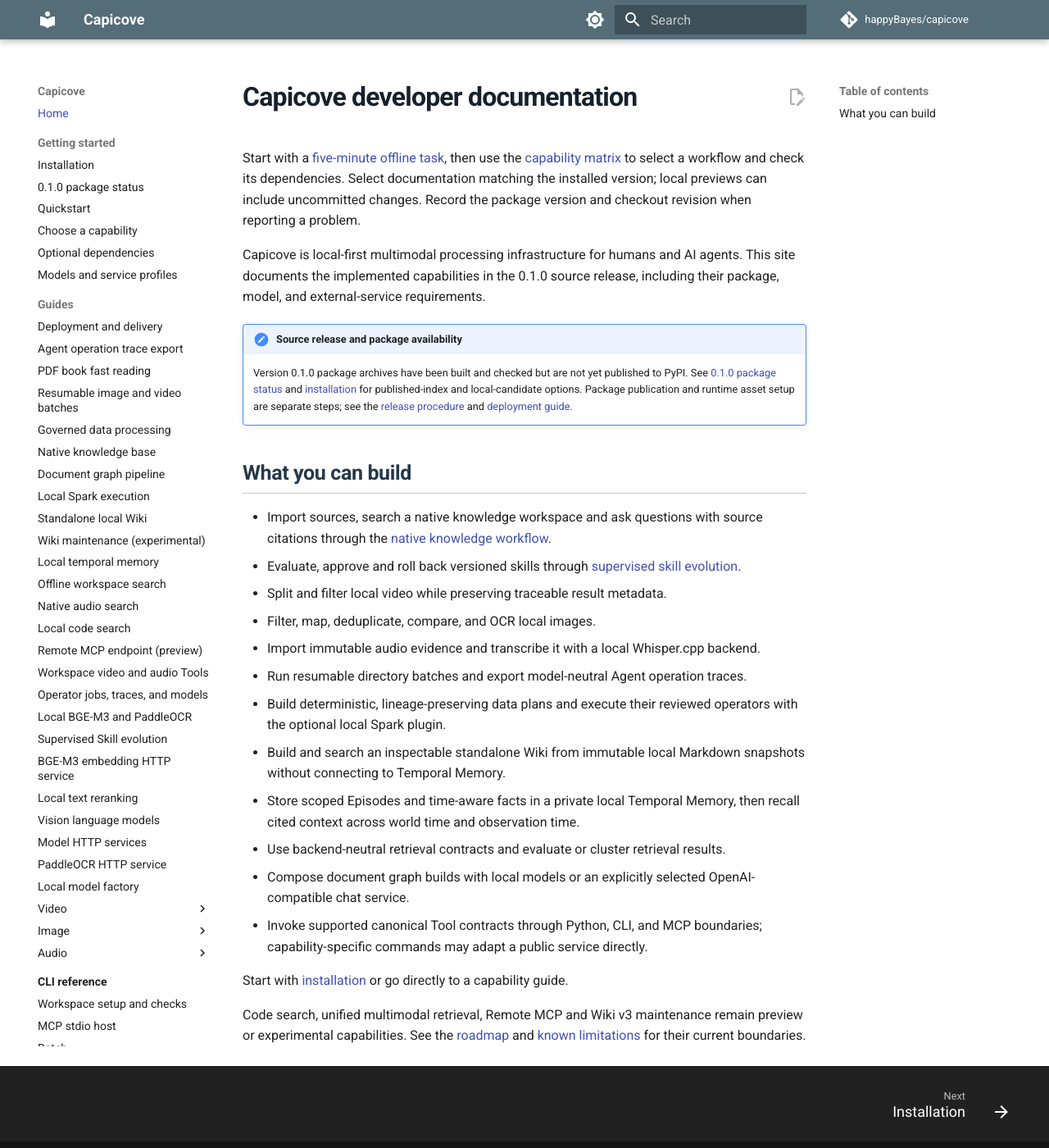
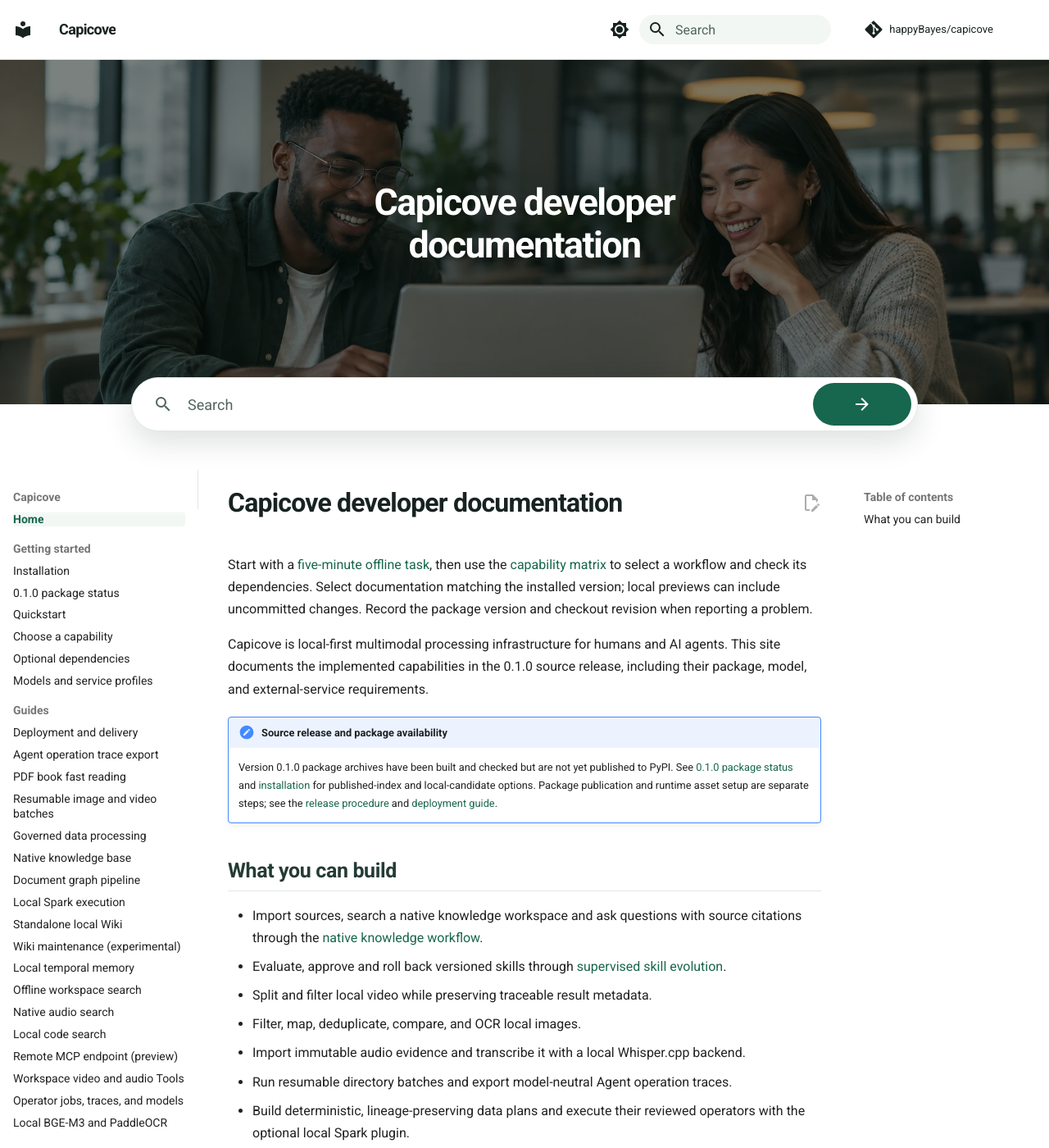
Before and after one commit to happyBayes/capicove, an MkDocs documentation site: the page built from docs/site/index.md, in a window 1280 px wide and 1400 px high. Shown: the whole window at 82% size. Built offline with MkDocs 1.6.1 and Material for MkDocs 9.7.7, drawn with Linux system fonts in a browser that asks for light colours; comment, search, counter and statistics services are not loaded.

Commit message:
docs: refresh presentation without changing documentation content
Refs: happyBayes/capicove#3

```diff
--- /dev/null
+++ b/docs/site/javascripts/presentation.js
@@ -0,0 +1,21 @@
+/* Reuse Material's search dialog, index, keyboard handling and clear action. */
+(() => {
+  const trigger = document.querySelector(".capicove-hero__search");
+  const query = document.querySelector('[data-md-component="search-query"]');
+  const toggle = document.getElementById("__search");
+  if (!trigger || !query || !toggle) return;
+  let launchedFromHero = false;
+  trigger.hidden = false;
+  trigger.addEventListener("click", () => {
+    launchedFromHero = true;
+    toggle.checked = true;
+    toggle.dispatchEvent(new Event("change", { bubbles: true }));
+    query.focus();
+  });
+  toggle.addEventListener("change", () => {
+    if (!toggle.checked && launchedFromHero) {
+      launchedFromHero = false;
+      trigger.focus({ preventScroll: true });
+    }
+  });
+})();
--- a/docs/site/stylesheets/extra.css
+++ b/docs/site/stylesheets/extra.css
@@ -1,13 +1,173 @@
 :root {
-  --capicove-heading-primary: #17212b;
-  --capicove-heading-secondary: #253849;
-  --capicove-heading-rule: rgba(37, 56, 73, 0.28);
+  --capicove-heading-primary: #182321;
+  --capicove-heading-secondary: #253b35;
+  --capicove-heading-rule: #e0e8e4;
+  --capicove-green: #17664e;
+  --capicove-surface: #f2f7f4;
+  --capicove-scrollbar: #8a9e96;
 }
 
 [data-md-color-scheme="slate"] {
   --capicove-heading-primary: #f4f8fb;
   --capicove-heading-secondary: #d8e7ef;
   --capicove-heading-rule: rgba(216, 231, 239, 0.32);
+  --capicove-green: #82d8b8;
+  --capicove-surface: #24322e;
+  --capicove-scrollbar: #718b80;
+}
+
+body[data-md-color-scheme="default"] {
+  --md-default-bg-color: #fff;
+  --md-primary-fg-color: #fff;
+  --md-primary-bg-color: #182321;
+  --md-primary-bg-color--light: #52655e;
+  --md-typeset-a-color: var(--capicove-green);
+  --md-accent-fg-color: #0e513c;
+}
+
+body[data-md-color-scheme="slate"] {
+  --md-primary-fg-color: #19241f;
+  --md-primary-bg-color: #edf5f0;
+  --md-typeset-a-color: var(--capicove-green);
+  --md-accent-fg-color: #a7e8cf;
+}
+
+* {
+  scrollbar-color: var(--capicove-scrollbar) transparent;
+  scrollbar-width: thin;
+}
+
+*::-webkit-scrollbar { width: 8px; height: 8px; }
+*::-webkit-scrollbar-thumb { background: var(--capicove-scrollbar); border-radius: 6px; }
+*::-webkit-scrollbar-track { background: transparent; }
+*::-webkit-scrollbar-thumb:hover { background: var(--capicove-green); }
+
+.md-grid { max-width: 74rem; }
+
+.md-header {
+  box-shadow: none;
+  border-bottom: 1px solid var(--capicove-heading-rule);
+}
+
+.md-header__inner { min-height: 3.6rem; }
+.md-header__topic:first-child { font-weight: 800; letter-spacing: -0.035em; }
+.md-header .md-search__form { border-radius: 1.6rem; background: var(--capicove-surface); }
+.md-header .md-search__input { color: var(--md-primary-bg-color); }
+.md-header .md-search__input::placeholder { color: var(--md-primary-bg-color--light); }
+.md-header .md-search__icon { color: var(--md-primary-bg-color); }
+
+.capicove-hero {
+  position: relative;
+  display: grid;
+  place-items: center;
+  min-height: 21rem;
+  margin-bottom: 2.5rem;
+  padding: 3rem 1.2rem 4rem;
+  background: #243d34 url("../assets/images/docs-collaboration.webp") center 42% / cover no-repeat;
+  color: #fff;
+  isolation: isolate;
+}
+
+.capicove-hero::before {
+  content: "";
+  position: absolute;
+  inset: 0;
+  z-index: -1;
+  background: rgba(9, 22, 17, 0.52);
+}
+
+.capicove-hero__title {
+  max-width: 24ch;
+  margin: 0 auto;
+  font-size: clamp(1.8rem, 3.5vw, 3rem);
+  font-weight: 800;
+  line-height: 1.15;
+  letter-spacing: -0.035em;
+  text-align: center;
+  text-wrap: balance;
+}
+
+.capicove-hero__search {
+  position: absolute;
+  inset: auto 0 -1.65rem;
+  display: flex;
+  align-items: center;
+  gap: 0.9rem;
+  width: min(48rem, calc(100% - 2rem));
+  min-height: 3.3rem;
+  margin-inline: auto;
+  padding: 0.3rem 0.35rem 0.3rem 1.3rem;
+  border: 1px solid #e0e8e4;
+  border-radius: 2rem;
+  background: #fff;
+  color: #52655e;
+  box-shadow: 0 0.65rem 1.8rem rgba(15, 39, 29, 0.14);
+  font: inherit;
+  font-size: 0.9rem;
+  text-align: left;
+  cursor: pointer;
+}
+
+.capicove-hero__search[hidden] { display: none; }
+.capicove-hero__search svg { width: 1.2rem; height: 1.2rem; fill: currentColor; }
+.capicove-hero__search-action {
+  display: grid;
+  place-items: center;
+  align-self: stretch;
+  min-width: 6rem;
+  margin-left: auto;
+  border-radius: 2rem;
+  background: #17664e;
+  color: #fff;
+}
+.capicove-hero__search:hover .capicove-hero__search-action { background: #0e513c; }
+.capicove-hero__search:active { box-shadow: none; }
+
+.md-typeset { line-height: 1.7; }
+.md-typeset a { text-underline-offset: 0.18em; }
+.md-typeset a:hover { text-decoration: underline; }
+.md-nav__link { border-radius: 0.2rem; }
+.md-nav__link:hover { color: var(--capicove-green); }
+body[data-md-color-scheme] .md-nav__link--active { color: var(--capicove-green); font-weight: 700; }
+.md-typeset code { border-radius: 0.2rem; }
+.md-typeset table:not([class]) th { background: var(--capicove-surface); }
+
+:where(a, button, input):focus-visible {
+  outline: 3px solid var(--capicove-green);
+  outline-offset: 4px;
+}
+
+@media (min-width: 76.25em) {
+  .md-sidebar--primary { border-right: 1px solid var(--capicove-heading-rule); }
+  .md-sidebar--primary .md-nav__link--active { background: var(--capicove-surface); }
+  .md-content { margin-inline: 0.6rem; }
+}
+
+@media (max-width: 59.984375em) {
+  .capicove-hero { min-height: 17rem; }
+  .md-header__inner { min-height: 2.8rem; }
+}
+
+@media (max-width: 44.984375em) {
+  .capicove-hero { min-height: 13rem; padding: 2rem 1rem 3rem; }
+  .capicove-hero__title { max-width: 20ch; font-size: 1.7rem; }
+  .capicove-hero__search-action { min-width: 3.5rem; }
+  .md-typeset h1 { font-size: 1.7em; }
+}
+
+@media (prefers-reduced-motion: reduce) {
+  .capicove-hero, .capicove-hero * { animation: none; transition: none; }
+}
+
+@media (forced-colors: active) {
+  * { scrollbar-color: auto; }
+  .capicove-hero { background: Canvas; color: CanvasText; }
+  .capicove-hero::before { display: none; }
+  .capicove-hero__search { border: 1px solid ButtonText; }
+}
+
+@media print {
+  .capicove-hero { display: none; }
 }
 
 .md-typeset h1 {
--- /dev/null
+++ b/docs/theme/main.html
@@ -0,0 +1,17 @@
+{% extends "base.html" %}
+
+{% block hero %}
+  {% if page and page.is_homepage %}
+    <div class="capicove-hero">
+      <div class="capicove-hero__inner md-grid">
+        {# Repeat only the existing title; the original article and its anchor stay intact. #}
+        <p class="capicove-hero__title" aria-hidden="true">{{ (page.toc | first).title | default(page.title) }}</p>
+        <button class="capicove-hero__search" type="button" hidden>
+          <span class="md-icon" aria-hidden="true">{% include ".icons/material/magnify.svg" %}</span>
+          <span>{{ lang.t("search.placeholder") }}</span>
+          <span class="capicove-hero__search-action" aria-hidden="true">{% include ".icons/material/arrow-right.svg" %}</span>
+        </button>
+      </div>
+    </div>
+  {% endif %}
+{% endblock %}
--- a/mkdocs.yml
+++ b/mkdocs.yml
@@ -10,6 +10,7 @@
 
 theme:
   name: material
+  custom_dir: docs/theme
   language: en
   features:
     - content.action.edit
@@ -38,6 +39,9 @@
 
 extra_css:
   - stylesheets/extra.css
+
+extra_javascript:
+  - javascripts/presentation.js
 
 plugins:
   - search
```
Also changed, not shown: docs/site/assets/images/docs-collaboration.webp (added), 3 other files.
